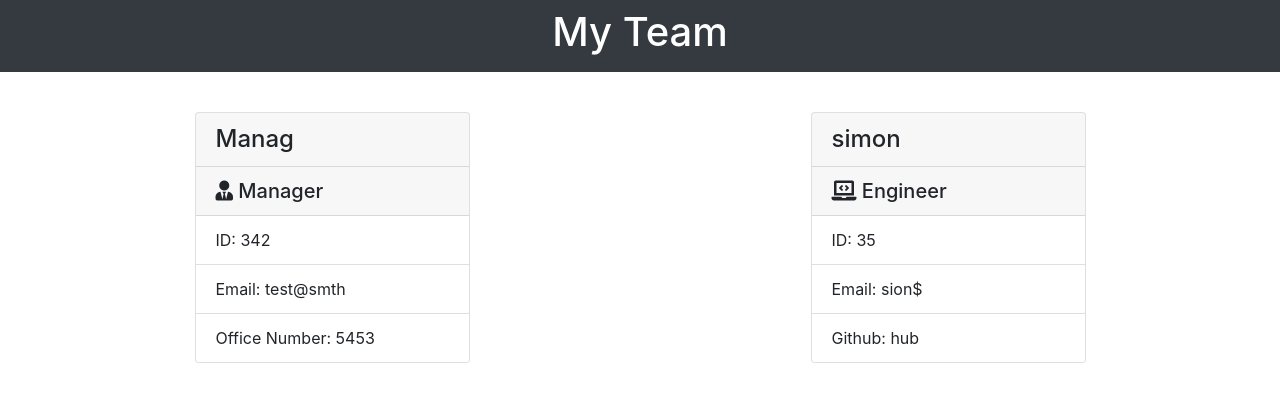
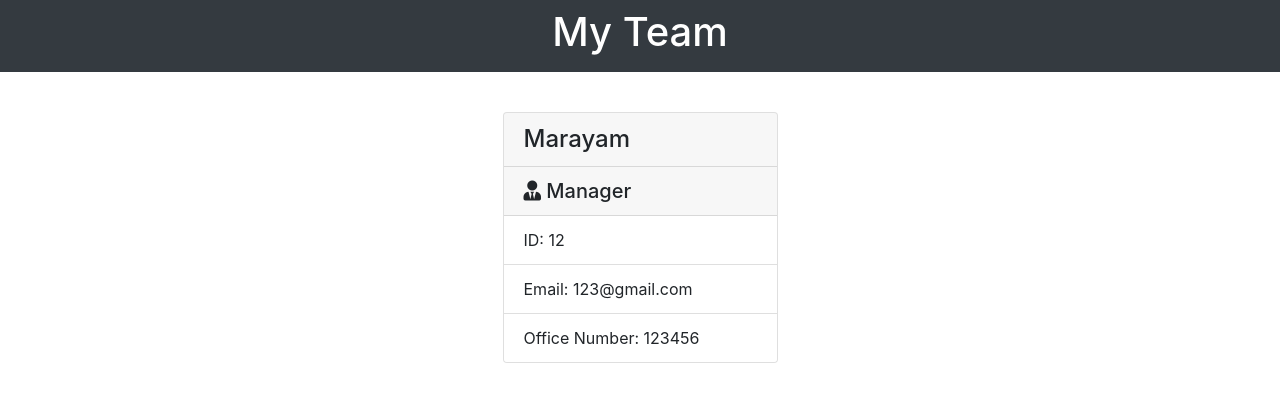
Before and after one commit to Maria2023/Employee-directory, a website: page output/MyTeam.html in a window 1280 px wide. Drawn offline with nearby package versions, Linux system fonts and the light colour scheme.

Commit message:
with read me file

```diff
--- a/output/MyTeam.html
+++ b/output/MyTeam.html
@@ -22,22 +22,12 @@
             <main class="d-flex justify-content-around flex-wrap p-4">
 
 <div class="card m-3">
-    <h4 class="card-header">Manag</h4>
+    <h4 class="card-header">Marayam</h4>
     <h5 class="card-header"><i class="fas fa-user-tie"></i> Manager</h5>
     <ul class="list-group list-group-flush">
-        <li class="list-group-item">ID: 342</li>
-        <li class="list-group-item">Email: test@smth</li>
-        <li class="list-group-item">Office Number: 5453</li>
-    </ul>
-</div>
-
-<div class="card m-3">
-    <h4 class="card-header">simon</h4>
-    <h5 class="card-header"><i class="fa fa-laptop-code"></i> Engineer</h5>
-    <ul class="list-group list-group-flush">
-        <li class="list-group-item">ID: 35</li>
-        <li class="list-group-item">Email: sion$</li>
-        <li class="list-group-item">Github: hub</li>
+        <li class="list-group-item">ID: 12</li>
+        <li class="list-group-item">Email: 123@gmail.com</li>
+        <li class="list-group-item">Office Number: 123456</li>
     </ul>
 </div>
 
```
Also changed, not shown: README.md, assets/images/screenshot.PNG.
